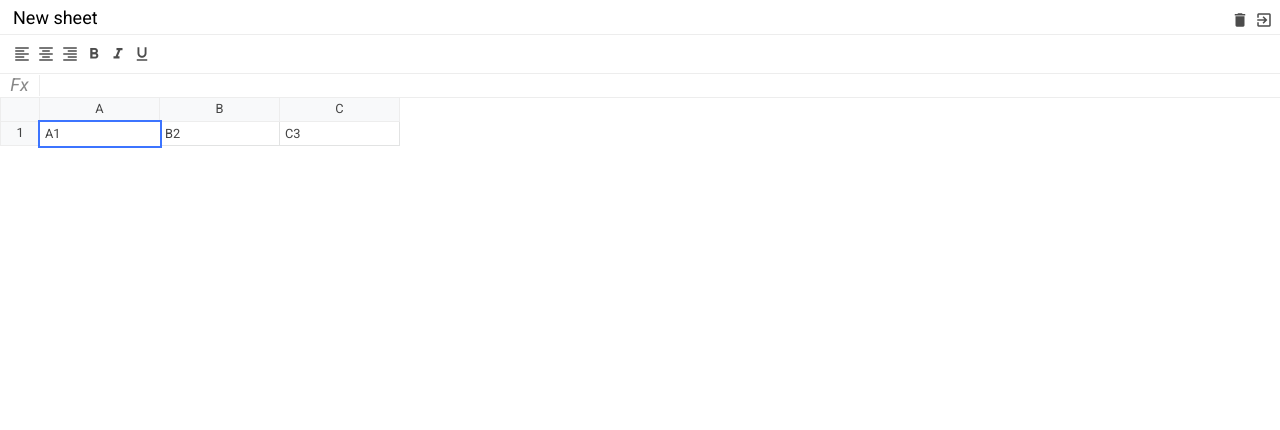
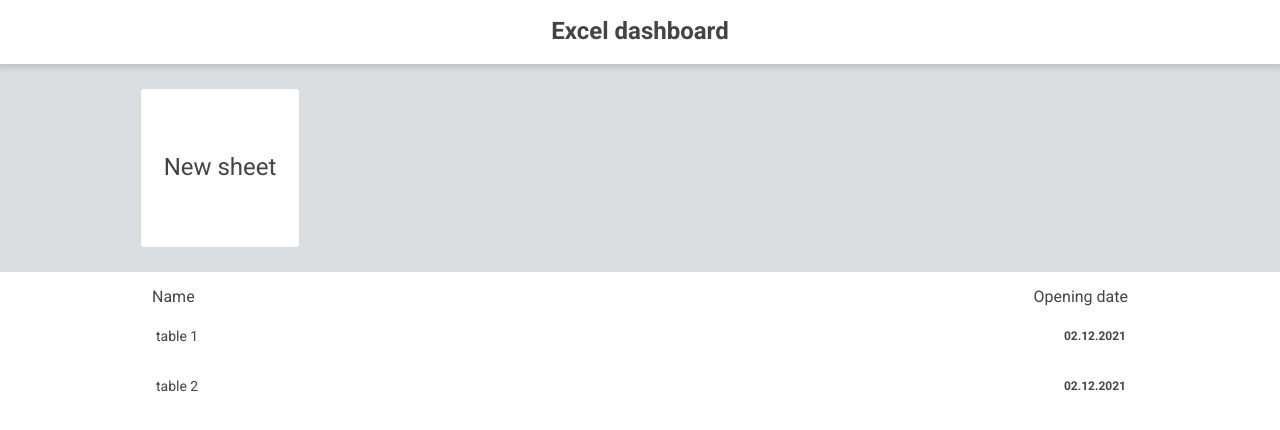
Before and after one commit to AleksandrMihasenko/docs-excel, a website built with webpack: page src/index.html in a window 1280 px wide. Built offline with nearby package versions, Linux system fonts and the light colour scheme.

Commit message:
add layout for dashboard

```diff
--- a/src/index.html
+++ b/src/index.html
@@ -9,72 +9,33 @@
 </head>
 <body>
 <div id="app" class="container">
-        <div class="excel">
-            <header class="excel__header">
-                <input type="text" value="New sheet" class="excel__header__input">
-
-                <div class="excel__header__buttons">
-                    <div class="excel__header__buttons__button">
-                        <i class="material-icons">delete</i>
+  <div class="dashboard">
+    <div class="dashboard__header">
+      <h1>Excel dashboard</h1>
     </div>
 
-                    <div class="excel__header__buttons__button">
-                        <i class="material-icons">exit_to_app</i>
-                    </div>
-                </div>
-            </header>
-
-            <div class="excel__toolbar">
-                <div class="excel__toolbar__button">
-                    <i class="material-icons">format_align_left</i>
-                </div>
-
-                <div class="excel__toolbar__button">
-                    <i class="material-icons">format_align_center</i>
-                </div>
-
-                <div class="excel__toolbar__button">
-                    <i class="material-icons">format_align_right</i>
-                </div>
-
-                <div class="excel__toolbar__button">
-                    <i class="material-icons">format_bold</i>
-                </div>
-
-                <div class="excel__toolbar__button">
-                    <i class="material-icons">format_italic</i>
-                </div>
-
-                <div class="excel__header__buttons__button">
-                    <i class="material-icons">format_underline</i>
+    <div class="dashboard__create">
+      <div class="dashboard__create__wrap">
+        <a href="#" class="dashboard__create__wrap__link">New sheet</a>
       </div>
     </div>
 
-            <div class="excel__formula">
-                <div class="excel__formula__info">Fx</div>
-                <div class="excel__formula__input" contenteditable="true" spellcheck="false"></div>
+    <div class="dashboard__table">
+      <div class="dashboard__table__list-header">
+        <span>Name</span>
+        <span>Opening date</span>
       </div>
 
-            <div class="excel__table">
-                <div class="excel__table__row">
-                    <div class="excel__table__row__info"></div>
-
-                    <div class="excel__table__row__data">
-                        <div class="excel__table__row__data__column">A</div>
-                        <div class="excel__table__row__data__column">B</div>
-                        <div class="excel__table__row__data__column">C</div>
-                    </div>
-                </div>
-
-                <div class="excel__table__row">
-                    <div class="excel__table__row__info">1</div>
-
-                    <div class="excel__table__row__data">
-                        <div class="excel__table__row__data__cell __selected" contenteditable="true">A1</div>
-                        <div class="excel__table__row__data__cell" contenteditable="true">B2</div>
-                        <div class="excel__table__row__data__cell" contenteditable="true">C3</div>
-                    </div>
-                </div>
+      <ul class="dashboard__table__list">
+        <li class="dashboard__table__list__item">
+          <a href="#">table 1</a>
+          <strong>02.12.2021</strong>
+        </li>
+        <li class="dashboard__table__list__item">
+          <a href="#">table 2</a>
+          <strong>02.12.2021</strong>
+        </li>
+      </ul>
     </div>
   </div>
 </div>
--- a/src/stylesheets/index.sass
+++ b/src/stylesheets/index.sass
@@ -2,6 +2,7 @@
 @import '~normalize.css'
 @import './styles/variables'
 @import './styles/mixins'
+@import './styles/dashboard'
 @import './styles/header'
 @import './styles/toolbar'
 @import './styles/formula'
--- a/src/stylesheets/styles/_variables.sass
+++ b/src/stylesheets/styles/_variables.sass
@@ -1,6 +1,8 @@
 $base: #444
 $red: red
 $border-color: #ededed
+$create-border-color: #0d830d
+$dashboard-height: 64px
 $header-height: 34px
 $toolbar-height: 40px
 $formula-height: 24px
--- /dev/null
+++ b/src/stylesheets/styles/dashboard.sass
@@ -0,0 +1,68 @@
+.dashboard
+  &__header
+    display: flex
+    justify-content: center
+    align-items: center
+    position: fixed
+    width: 100%
+    height: $dashboard-height
+    top: 0
+    left: 0
+    background-color: #ffffff
+    box-shadow: 0 2px 5px 2px rgba(60, 64, 67, .15)
+    z-index: 1000
+  &__create
+    margin-top: $dashboard-height
+    padding: 1.5rem
+    background-color: #dadce0
+    &__wrap
+      max-width: 1000px
+      margin: 0 auto
+      &__link
+        display: flex
+        justify-content: center
+        align-items: center
+        width: 160px
+        height: 160px
+        background-color: #ffffff
+        border-radius: 4px
+        border: 1px solid #dadce0
+        font-size: 1.5rem
+        text-decoration: none
+        color: $base
+        text-align: center
+        cursor: pointer
+        &:hover
+          color: $create-border-color
+          border-color: $create-border-color
+  &__table
+    padding: 1rem
+    &__list-header
+      display: flex
+      justify-content: space-between
+      max-width: 1000px
+      margin: 0 auto 10px
+      padding: 0 12px
+      font-weight: 500
+      font-size: 16px
+    &__list
+      max-width: 1000px
+      margin: 0 auto
+      padding: 0
+      list-style: none
+      &__item
+        display: flex
+        justify-content: space-between
+        align-items: center
+        margin-bottom: 10px
+        padding: 12px 14px 12px 16px
+        &:hover
+          background-color: #e6f4ea
+          border-radius: 25px
+        a
+          cursor: pointer
+          text-decoration: none
+          color: $base
+          font-size: 14px
+          &:hover
+            text-decoration: underline
```
Also changed, not shown: src/views/docs-excel.html (added, +82 -0 lines). Lines whose indentation alone changed are shown as unchanged.
